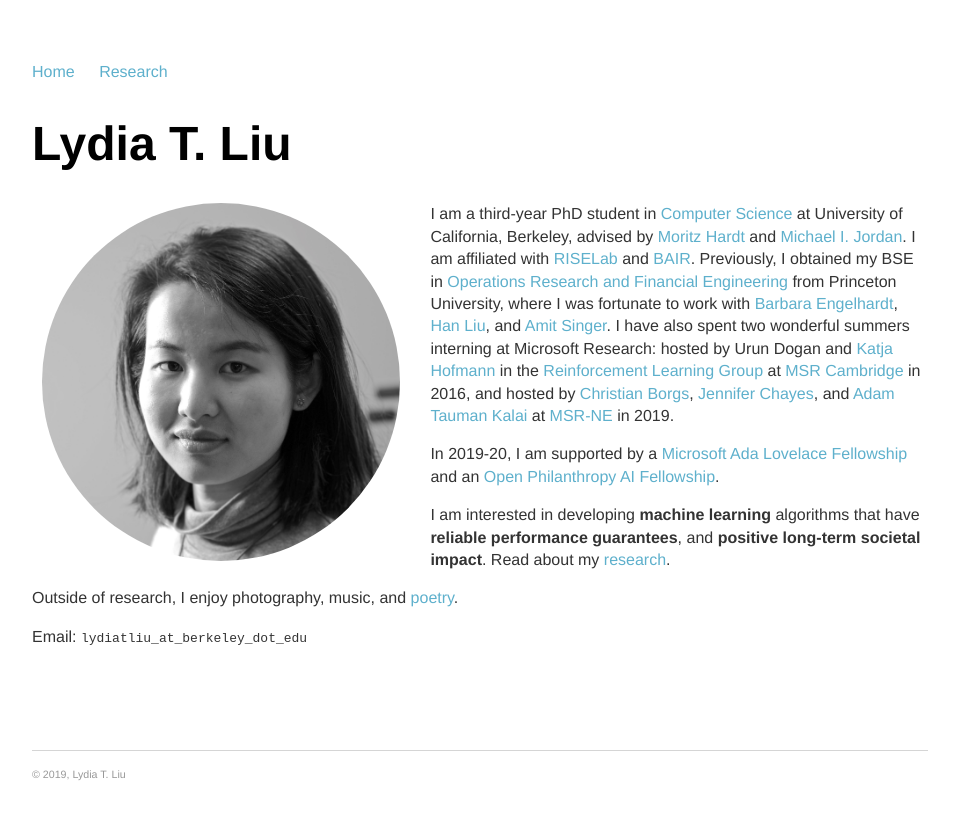
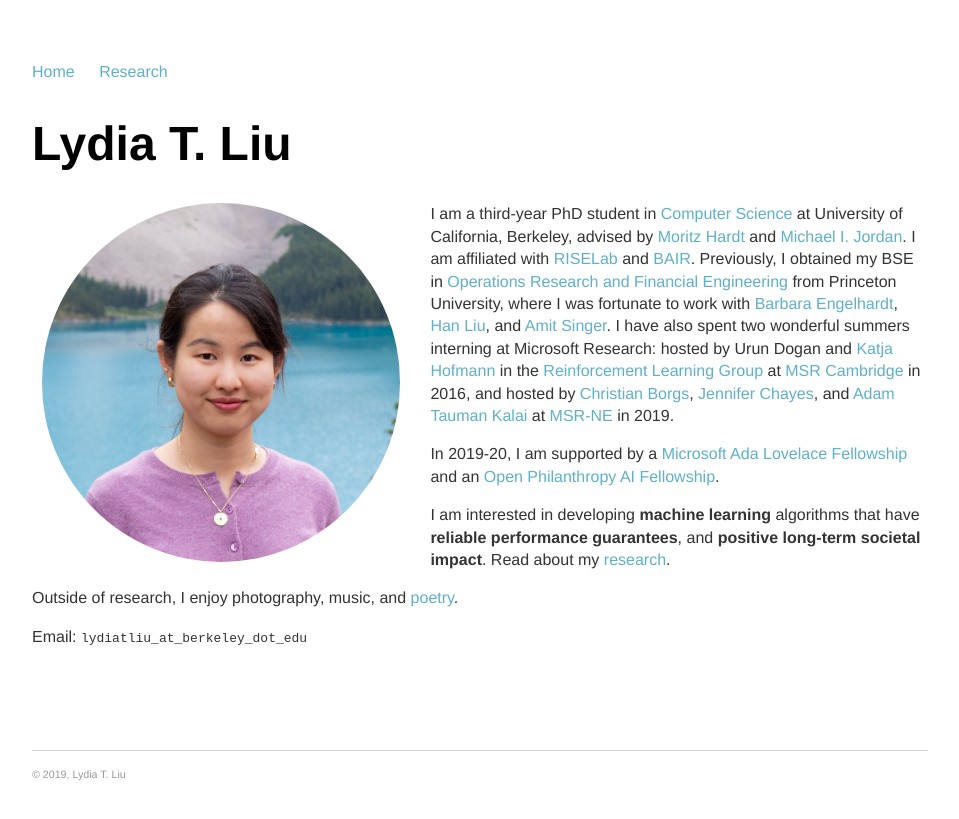
Before and after one commit to serenalwang/serenalwang.github.io, a Jekyll site: the page built from index.md, in a window 1280 px wide. Shown: the top 819 px of the page, without its empty margins (160-1119 px from the left). Built offline with Jekyll 4.4.1, drawn with Linux system fonts in a browser that asks for light colours.

Commit message:
Update index.md

```diff
--- a/index.md
+++ b/index.md
@@ -6,7 +6,7 @@
 
 # Lydia T. Liu #
 
-<img src="img/photo_class.jpg" alt="Photo" class="leftside_image">
+<img src="img/b4.jpg" alt="Photo" class="leftside_image">
 
 I am a third-year PhD student in [Computer Science](https://eecs.berkeley.edu/) at University of California, Berkeley, advised by [Moritz Hardt](http://www.moritzhardt.com/) and [Michael I. Jordan](https://people.eecs.berkeley.edu/~jordan/). I am affiliated with [RISELab](http://rise.cs.berkeley.edu/) and [BAIR](http://bair.berkeley.edu/).
 Previously, I obtained my BSE in [Operations Research and Financial Engineering](https://orfe.princeton.edu/) from Princeton University, where I was fortunate to work with [Barbara Engelhardt](https://www.cs.princeton.edu/~bee/), [Han Liu](https://www.princeton.edu/~hanliu/), and [Amit Singer](https://web.math.princeton.edu/~amits/). I have also spent two wonderful summers interning at Microsoft Research: hosted by Urun Dogan and [Katja Hofmann](https://www.microsoft.com/en-us/research/people/kahofman/) in the [Reinforcement Learning Group](https://www.microsoft.com/en-us/research/group/reinforcement-learning-group/) at [MSR Cambridge](https://www.microsoft.com/en-us/research/lab/microsoft-research-cambridge/) in 2016, and hosted by [Christian Borgs](https://www.microsoft.com/en-us/research/people/borgs/), [Jennifer Chayes](https://www.microsoft.com/en-us/research/people/jchayes/), and [Adam Tauman Kalai](https://www.microsoft.com/en-us/research/people/adum/) at [MSR-NE](https://www.microsoft.com/en-us/research/lab/microsoft-research-new-england/) in 2019.
```
